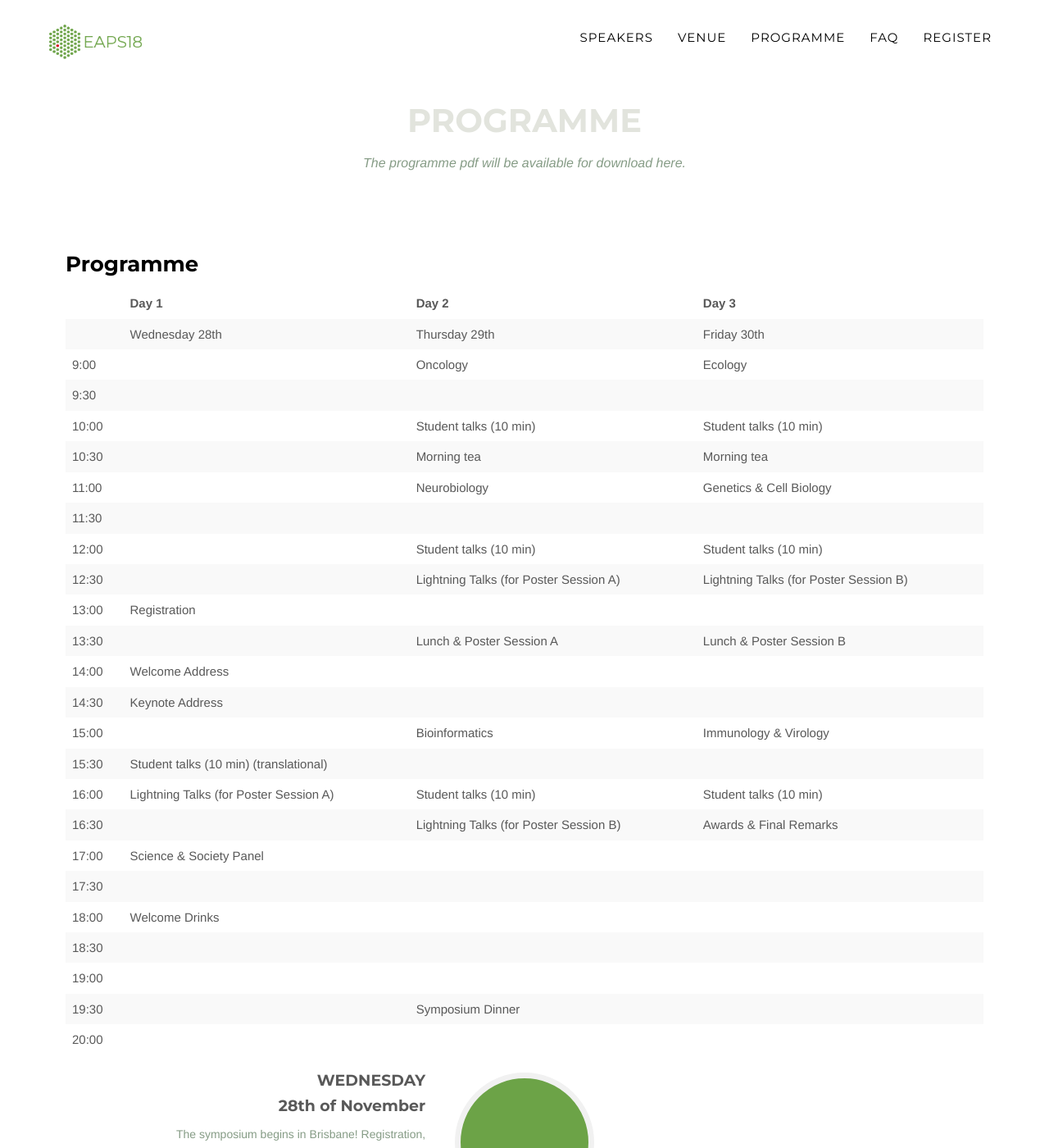
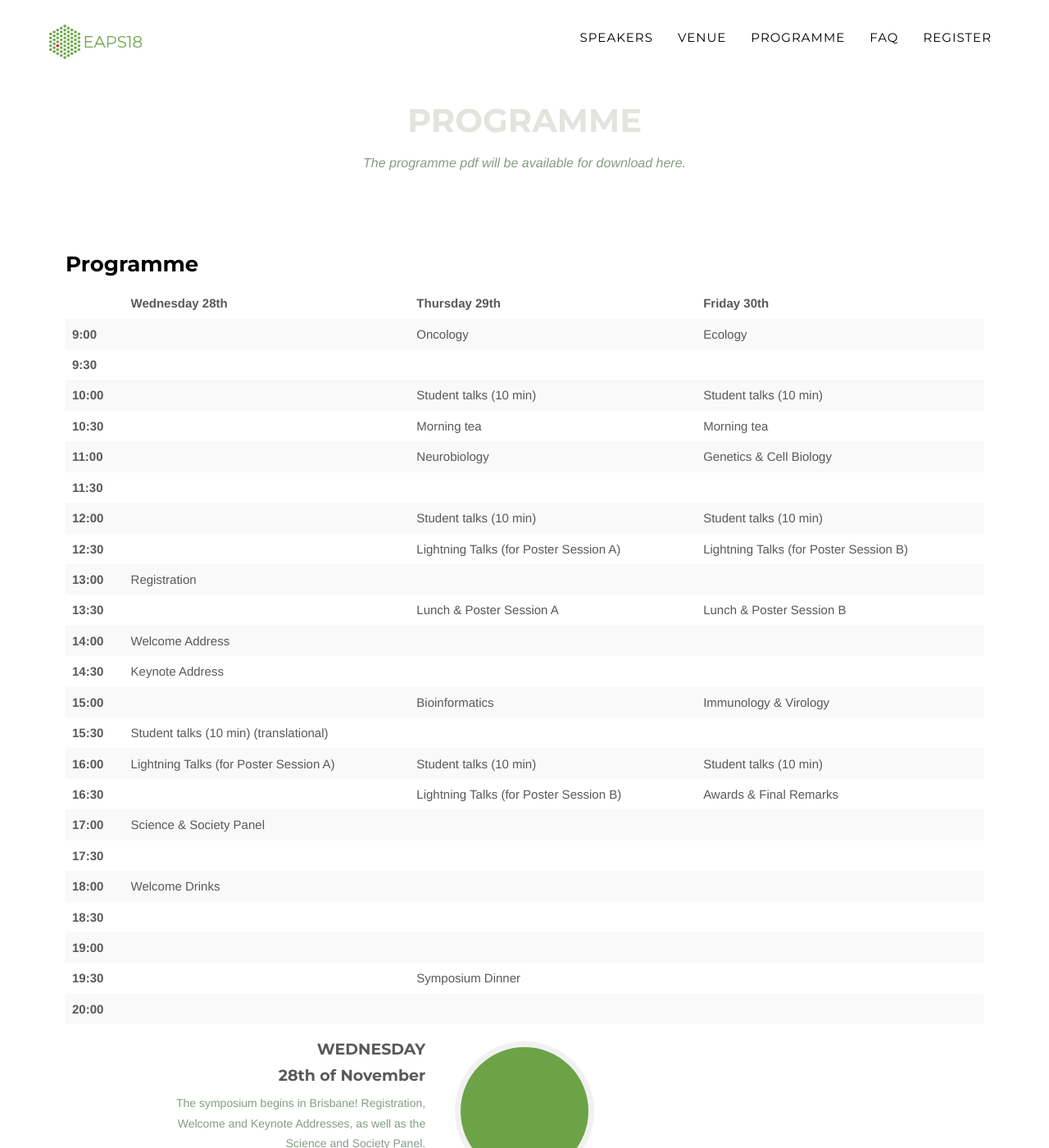
Before and after one commit to human9/newsite, a Jekyll site: the page built from programme.html, in a window 1280 px wide and 1400 px high. Shown: the whole window at 82% size. Built offline with Jekyll 4.4.1, drawn with Linux system fonts in a browser that asks for light colours; some web fonts are replaced.

Commit message:
more table work

```diff
--- a/_includes/programme.html
+++ b/_includes/programme.html
@@ -11,32 +11,31 @@
             <div class="prog_table">
            <h3 class="text-align-left service-heading">Programme</h3>
 
-            <table class="datestable text-align-left table table-striped">
-            <thead><tr class="tableizer-firstrow"><th></th><th>Day 1</th><th>Day 2</th><th>Day 3</th></tr></thead><tbody>
-             <tr><td>&nbsp;</td><td>Wednesday 28th </td><td>Thursday 29th </td><td>Friday 30th </td></tr>
-             <tr><td>9:00</td><td>&nbsp;</td><td>Oncology </td><td>Ecology </td></tr>
-             <tr><td>9:30</td><td>&nbsp;</td><td>&nbsp;</td><td>&nbsp;</td></tr>
-             <tr><td>10:00</td><td>&nbsp;</td><td>Student talks (10 min)</td><td>Student talks (10 min)</td></tr>
-             <tr><td>10:30</td><td>&nbsp;</td><td>Morning tea </td><td>Morning tea </td></tr>
-             <tr><td>11:00</td><td>&nbsp;</td><td>Neurobiology</td><td>Genetics & Cell Biology </td></tr>
-             <tr><td>11:30</td><td>&nbsp;</td><td>&nbsp;</td><td>&nbsp;</td></tr>
-             <tr><td>12:00</td><td>&nbsp;</td><td>Student talks (10 min)</td><td>Student talks (10 min)</td></tr>
-             <tr><td>12:30</td><td>&nbsp;</td><td>Lightning Talks (for Poster Session A)</td><td>Lightning Talks (for Poster Session B) </td></tr>
-             <tr><td>13:00</td><td>Registration</td><td>&nbsp;</td><td>&nbsp;</td></tr>
-             <tr><td>13:30</td><td>&nbsp;</td><td>Lunch & Poster Session A </td><td>Lunch & Poster Session B</td></tr>
-             <tr><td>14:00</td><td>Welcome Address</td><td>&nbsp;</td><td>&nbsp;</td></tr>
-             <tr><td>14:30</td><td>Keynote Address</td><td>&nbsp;</td><td>&nbsp;</td></tr>
-             <tr><td>15:00</td><td>&nbsp;</td><td>Bioinformatics</td><td>Immunology & Virology </td></tr>
-             <tr><td>15:30</td><td>Student talks (10 min) (translational) </td><td>&nbsp;</td><td>&nbsp;</td></tr>
-             <tr><td>16:00</td><td>Lightning Talks (for Poster Session A) </td><td>Student talks (10 min)</td><td>Student talks (10 min)</td></tr>
-             <tr><td>16:30</td><td>&nbsp;</td><td>Lightning Talks (for Poster Session B) </td><td>Awards & Final Remarks </td></tr>
-             <tr><td>17:00</td><td>Science & Society Panel </td><td>&nbsp;</td><td>&nbsp;</td></tr>
-             <tr><td>17:30</td><td>&nbsp;</td><td>&nbsp;</td><td>&nbsp;</td></tr>
-             <tr><td>18:00</td><td>Welcome Drinks</td><td>&nbsp;</td><td>&nbsp;</td></tr>
-             <tr><td>18:30</td><td>&nbsp;</td><td>&nbsp;</td><td>&nbsp;</td></tr>
-             <tr><td>19:00</td><td>&nbsp;</td><td>&nbsp;</td><td>&nbsp;</td></tr>
-             <tr><td>19:30</td><td>&nbsp;</td><td>Symposium Dinner</td><td>&nbsp;</td></tr>
-             <tr><td>20:00</td><td>&nbsp;</td><td>&nbsp;</td><td></td></tr>
+            <table class="programe-table text-align-left table table-striped">
+            <thead><tr class="tableizer-firstrow"><th></th><th>Wednesday 28th</th><th>Thursday 29th</th><th>Friday 30th</th></tr></thead><tbody>
+             <tr><td><b>9:00</b></td><td>&nbsp;</td><td>Oncology </td><td>Ecology </td></tr>
+             <tr><td><b>9:30</b></td><td>&nbsp;</td><td>&nbsp;</td><td>&nbsp;</td></tr>
+             <tr><td><b>10:00</b></td><td>&nbsp;</td><td>Student talks (10 min)</td><td>Student talks (10 min)</td></tr>
+             <tr><td><b>10:30</b></td><td>&nbsp;</td><td>Morning tea </td><td>Morning tea </td></tr>
+             <tr><td><b>11:00</b></td><td>&nbsp;</td><td>Neurobiology</td><td>Genetics & Cell Biology </td></tr>
+             <tr><td><b>11:30</b></td><td>&nbsp;</td><td>&nbsp;</td><td>&nbsp;</td></tr>
+             <tr><td><b>12:00</b></td><td>&nbsp;</td><td>Student talks (10 min)</td><td>Student talks (10 min)</td></tr>
+             <tr><td><b>12:30</b></td><td>&nbsp;</td><td>Lightning Talks (for Poster Session A)</td><td>Lightning Talks (for Poster Session B) </td></tr>
+             <tr><td><b>13:00</b></td><td>Registration</td><td>&nbsp;</td><td>&nbsp;</td></tr>
+             <tr><td><b>13:30</b></td><td>&nbsp;</td><td>Lunch & Poster Session A </td><td>Lunch & Poster Session B</td></tr>
+             <tr><td><b>14:00</b></td><td>Welcome Address</td><td>&nbsp;</td><td>&nbsp;</td></tr>
+             <tr><td><b>14:30</b></td><td>Keynote Address</td><td>&nbsp;</td><td>&nbsp;</td></tr>
+             <tr><td><b>15:00</b></td><td>&nbsp;</td><td>Bioinformatics</td><td>Immunology & Virology </td></tr>
+             <tr><td><b>15:30</b></td><td>Student talks (10 min) (translational) </td><td>&nbsp;</td><td>&nbsp;</td></tr>
+             <tr><td><b>16:00</b></td><td>Lightning Talks (for Poster Session A) </td><td>Student talks (10 min)</td><td>Student talks (10 min)</td></tr>
+             <tr><td><b>16:30</b></td><td>&nbsp;</td><td>Lightning Talks (for Poster Session B) </td><td>Awards & Final Remarks </td></tr>
+             <tr><td><b>17:00</b></td><td>Science & Society Panel </td><td>&nbsp;</td><td>&nbsp;</td></tr>
+             <tr><td><b>17:30</b></td><td>&nbsp;</td><td>&nbsp;</td><td>&nbsp;</td></tr>
+             <tr><td><b>18:00</b></td><td>Welcome Drinks</td><td>&nbsp;</td><td>&nbsp;</td></tr>
+             <tr><td><b>18:30</b></td><td>&nbsp;</td><td>&nbsp;</td><td>&nbsp;</td></tr>
+             <tr><td><b>19:00</b></td><td>&nbsp;</td><td>&nbsp;</td><td>&nbsp;</td></tr>
+             <tr><td><b>19:30</b></td><td>&nbsp;</td><td>Symposium Dinner</td><td>&nbsp;</td></tr>
+             <tr><td><b>20:00</b></td><td>&nbsp;</td><td>&nbsp;</td><td></td></tr>
             </tbody></table>
 
             <div class="row">
```
Also changed, not shown: _includes/css/eaps.css (+8 -0 lines).
